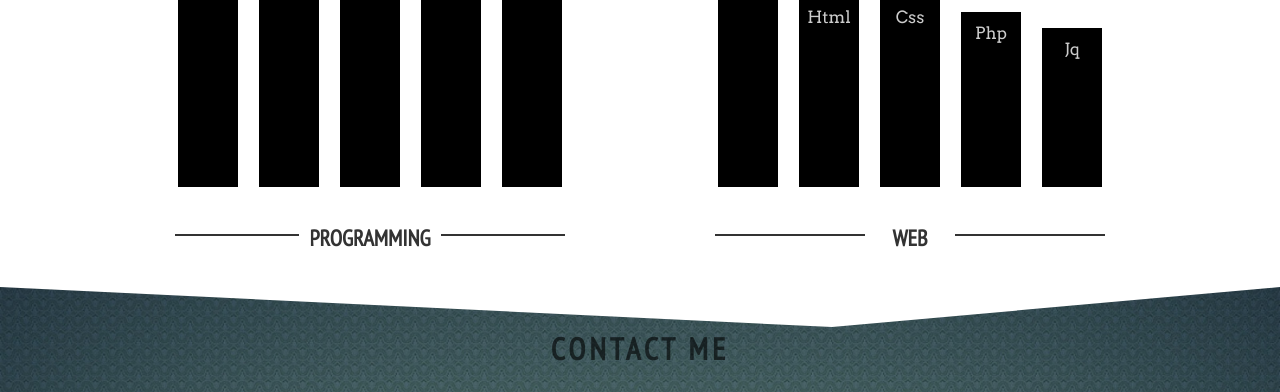
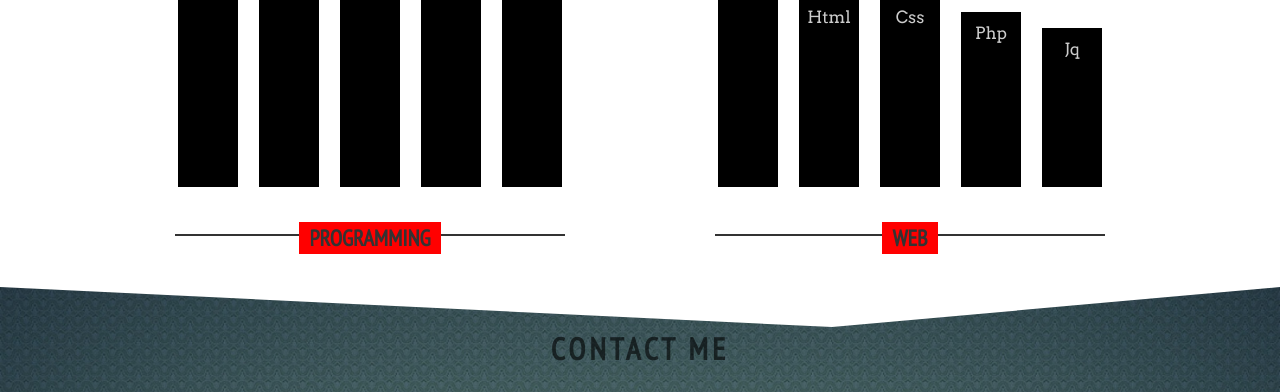
Before and after one commit to bsautron/bsautron.github.io, a Node server app: page / in a window 1280 px wide. Shown: the part 3926-4318 px from the top of the page. Run offline with Node 20, Linux system fonts and the light colour scheme; some web fonts are replaced.

Commit message:
oisuertwrt

```diff
--- a/public/sections/skills/skills.js
+++ b/public/sections/skills/skills.js
@@ -54,7 +54,7 @@ function printTk(category, techno) {
 		cate.push( {"name": category[key], "element": document.createElement("div") , "cont-techno": document.createElement("div")} );
 		cate[y]["element"].setAttribute("id", "cate-" + category[key]);
 		cate[y]["element"].setAttribute("class", "cate");
-		cate[y]["element"].innerHTML = "<div class=\"cate-name\"><div class=\"cate-border\"></div><div class=cate-write><div>" + category[key] + "</div></div><div class=\"cate-border\"></div>";
+		cate[y]["element"].innerHTML = "<div class=\"cate-name\"><div class=\"cate-border\"></div><div class=cate-write>" + category[key] + "</div><div class=\"cate-border\"></div>";
 		cate[y]["cont-techno"].setAttribute("class", "cont-tk");
 		y++;
 	}
--- a/public/sections/skills/style-skills.css
+++ b/public/sections/skills/style-skills.css
@@ -121,7 +121,7 @@
 	font-size: 1.6em;
 	padding-left: 10px;
 	padding-right: 10px;
-	width: 200px;
+	background: red;
 }
 
 #s-skills .cate-border {
```
